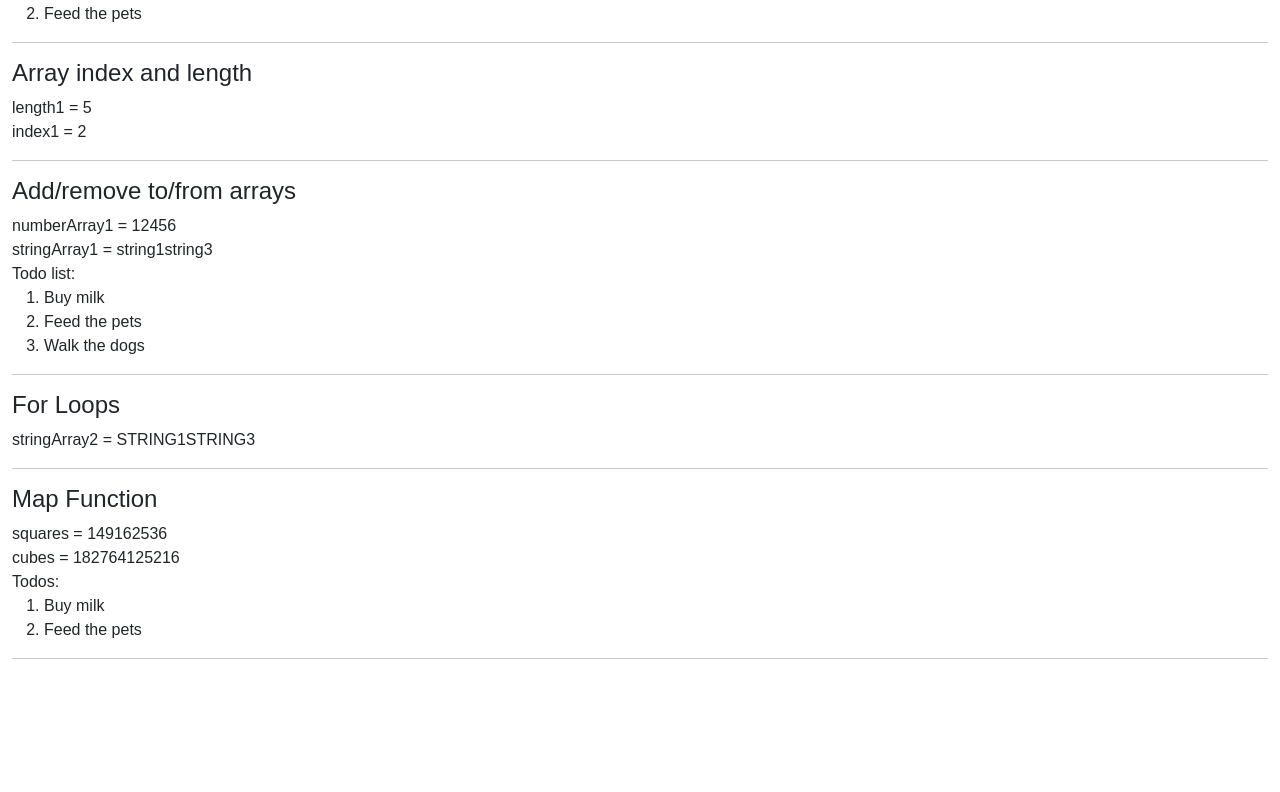
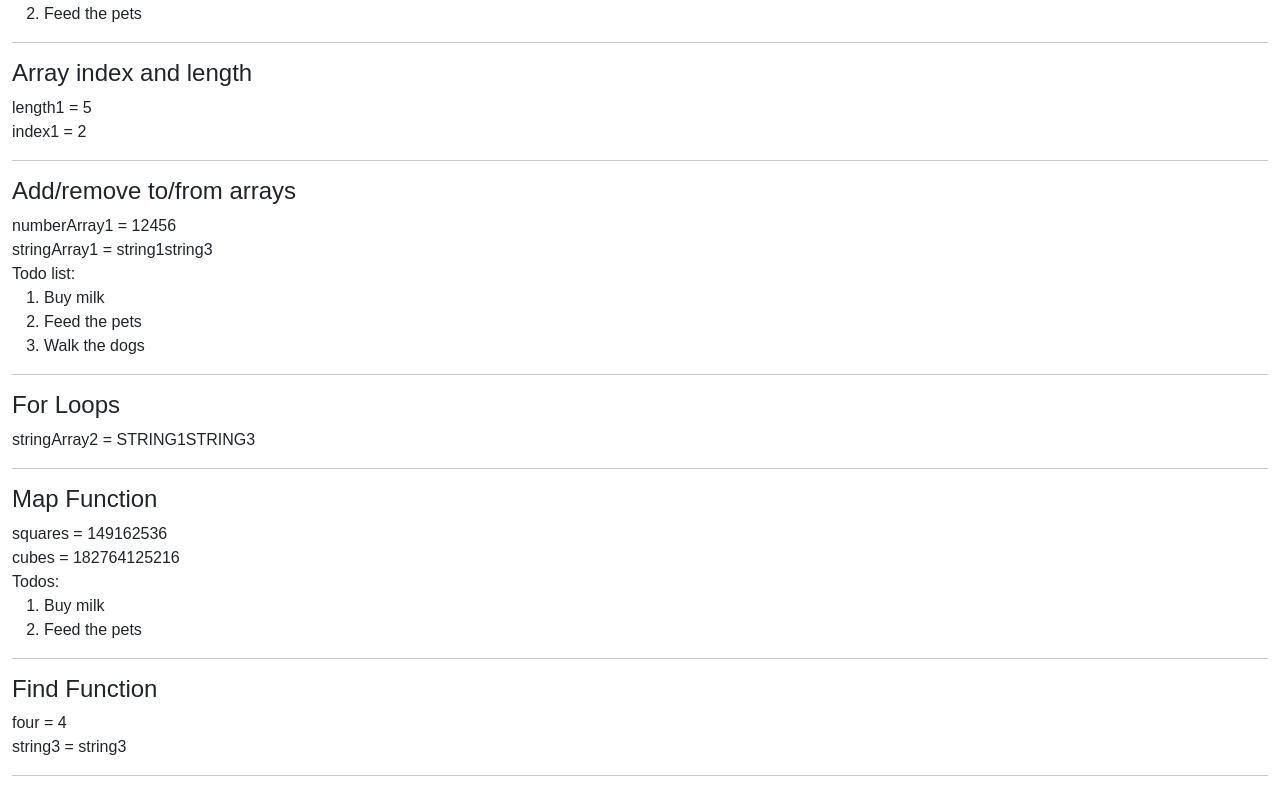
Before and after one commit to NS027/kanbas-react-web-app, a React (Create React App) app: page /#/Labs/Lab3 in a window 1280 px wide. Shown: the part 1853-2645 px from the top of the page. Before the commit the page ends 2528 px from the top, so only its background shows below. Built offline with nearby package versions, Linux system fonts and the light colour scheme.

Commit message:
lab3 find function

```diff
--- /dev/null
+++ b/src/Labs/Lab3/FindFunction.tsx
@@ -0,0 +1,12 @@
+export default function FindFunction() {
+    let numberArray1 = [1, 2, 3, 4, 5];
+    let stringArray1 = ["string1", "string2", "string3"];
+    const four = numberArray1.find((a) => a === 4);
+    const string3 = stringArray1.find((a) => a === "string3");
+    return (
+    <div id="wd-find-function">
+    <h4>Find Function</h4>
+    four = {four} <br />
+    string3 = {string3} <hr />
+    </div>
+);}
--- a/src/Labs/Lab3/index.tsx
+++ b/src/Labs/Lab3/index.tsx
@@ -14,6 +14,7 @@ import ArrayIndexAndLength from "./ArrayIndexAndLength";
 import AddingAndRemovingToFromArrays from "./AddingAndRemovingToFromArrays";
 import ForLoops from "./ForLoops";
 import MapFunction from "./MapFunction";
+import FindFunction from "./FindFunction";
 
 export default function Lab3() {
   return(
@@ -35,6 +36,7 @@ export default function Lab3() {
       <AddingAndRemovingToFromArrays/>
       <ForLoops/>
       <MapFunction/>
+      <FindFunction/>
     </div>
   );
 }
```
